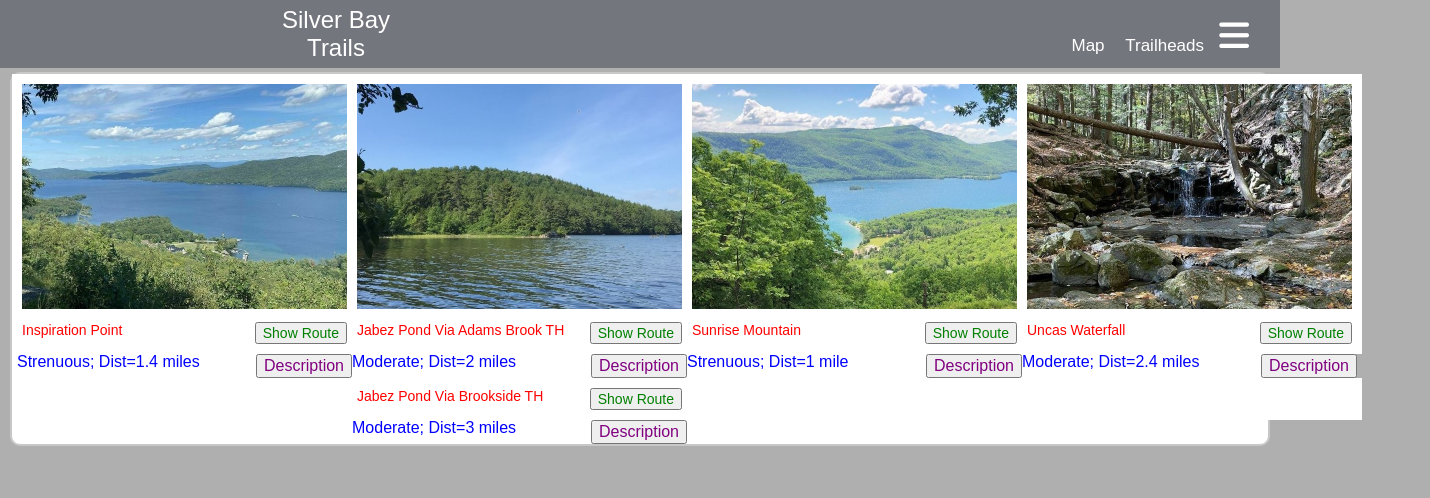
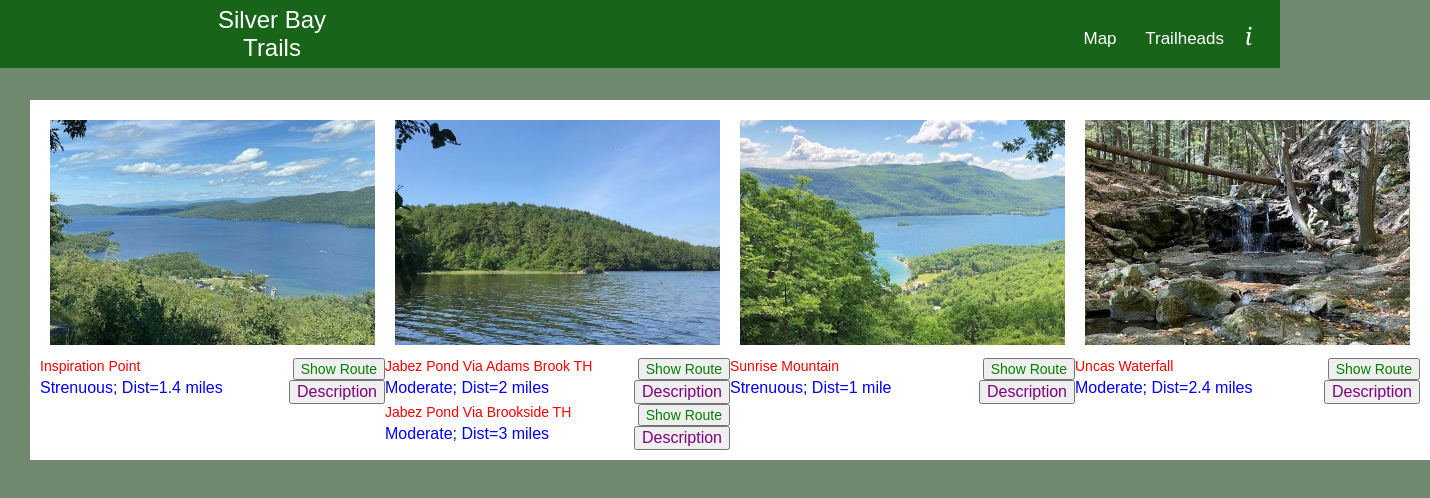
Before and after one commit to silverbaymaps/sbmaps, a plain HTML site: page trails.html in a window 1280 px wide. Shown: the whole page, 1430 px wide, since content can reach past the window. Drawn offline with Linux system fonts and the light colour scheme.

Commit message:
Add files via upload

```diff
--- a/trailPoints.js
+++ b/trailPoints.js
@@ -7,6 +7,8 @@ sbMapConst.startLeft = 800;
 sbMapConst.mapViewCenterT = 500;
 sbMapConst.mapViewCenterL = 500;
 sbMapConst.topMargin = 60;
+sbMapConst.destImgWidth = 325
+sbMapConst.destImgPadding = 10;
 
 
 var quadrant1  = //Whole Map
@@ -242,6 +244,18 @@ function buildTrailsGallery() {
         tr.appendChild(td);
     }
 
+    //Set the destination images' width and padding
+    var imgs = document.getElementsByClassName('dest-img');
+    for (var i = 0; i < imgs.length; i++) {
+        imgs[i].style.width = sbMapConst.destImgWidth + "px";
+        imgs[i].style.padding = sbMapConst.destImgPadding + "px";
+    }
+
+    //Compute the width of the destination gallery
+    var gallery = document.getElementById("gallery");
+    var galleryWidth = galleryDestArray.length * (sbMapConst.destImgWidth + (2 * sbMapConst.destImgPadding));
+    gallery.style.width = galleryWidth + "px";
+
     setupTrailsGallery();
 }
 
@@ -282,3 +296,7 @@ function setupTrailMap() {
     x.innerHTML = "Destinations"
     sbMapVars.isMapMode = true;
 }
+
+function showInfo() {
+
+}
--- a/trails.css
+++ b/trails.css
@@ -13,9 +13,10 @@ a:link {
     text-decoration: none;
     font-size: 24px;
     display: block;
-    background: rgb(115, 118, 125);
+    background: rgb(24, 100, 24);
+    /* rgb(115, 118, 125); */
     color: white;
-    width: 50%;
+    width: 40%;
     text-align: center;
 }
 
@@ -24,20 +25,21 @@ a:link {
     display: block;
 }
 
-.topnav a.hamburger-icon {
+
+/* .topnav a.hamburger-icon {
     display: block;
     position: absolute;
     right: 15px;
     top: 5px;
     margin-left: auto;
     margin-right: auto;
-}
+} */
 
 .topnav a.map-dest-toggle {
     display: block;
     position: absolute;
-    right: 150px;
-    top: 23px;
+    right: 138px;
+    top: 16px;
     margin-left: auto;
     margin-right: auto;
 }
@@ -45,15 +47,27 @@ a:link {
 .topnav a.trailhead-btn {
     display: block;
     position: absolute;
-    right: 60px;
-    top: 23px;
+    right: 40px;
+    top: 16px;
     margin-left: auto;
     margin-right: auto;
 }
 
+.topnav a.info-btn {
+    display: block;
+    position: absolute;
+    right: 12px;
+    top: 10px;
+    margin-left: auto;
+    margin-right: auto;
+    font-family: Georgia, Helvetica, sans-serif;
+    font-style: italic;
+    font-size: 24px;
+}
+
 .topnav {
     overflow: hidden;
-    background: rgb(115, 118, 125);
+    background: rgb(24, 100, 24);
     position: fixed;
     width: 100%;
     top: 0;
@@ -68,6 +82,12 @@ a:link {
     display: block;
 }
 
+body {
+    font-family: Arial, Helvetica, sans-serif;
+    margin: 0;
+    background-color: rgb(111, 138, 111);
+}
+
 
 /*
     ========================================
@@ -76,28 +96,17 @@ a:link {
 */
 
 .gallery {
-    /* overflow-x: auto; */
-    margin: 72px 10px 10px 10px;
-    /* width: 2600px;
-    padding: 10px 10px 10px 10px; */
+    margin: 100px 30px 30px 30px;
+    padding: 10px 10px 10px 10px;
     display: block;
     background: white;
-    border-radius: 10px;
-    border: 2px solid rgba(200, 200, 200);
-}
-
-.gallery-dest {
-    background: white;
-    /* border-radius: 10px; */
-    border: 10px solid white;
-}
-
-.gallery a {
-    color: rgba(100, 100, 100);
 }
 
 .dest-img {
-    width: 325px
+    /* width and padding is dynamically changed at page load
+    width: 325px;
+    padding: 10px; */
+    background: white;
 }
 
 .dest-name {
--- a/trails.html
+++ b/trails.html
@@ -25,9 +25,11 @@
             </div>
             <a id="map-dest-toggle" href="javascript:void(0);" class="map-dest-toggle" onclick="toggleMapMode();">Destinations</a>
             <a href="javascript:void(0);" class="trailhead-btn" onclick="setupTrailMap();">Trailheads</a>
-            <a href="javascript:void(0);" class="hamburger-icon" onclick="hamburgerClick();">
-                <i class="fa fa-bars fa-2x"></i>
-            </a>
+            <a href="javascript:void(0);" class="info-btn" onclick="showInfo();">i</a>
+            <!-- <a href="javascript:void(0);" class="hamburger-icon" onclick="hamburgerClick();"> -->
+            <!-- <i class="fas fa-ellipsis-v fa-2x"></i>  -->
+            <!-- <i class="fas fa-info fa-2x"></i> -->
+            <!-- </a> -->
             <!-- <div id="menu" class="menu-div">
                 <table class="menu-table">
                     <tbody class="menu-tbody">
@@ -78,7 +80,7 @@
             </div>
         </div>
         <div id="gallery" class="gallery">
-            <table>
+            <table id="gallery-table">
                 <tr id="gallery-image-row">
                     <!-- <td class="gallery-dest">
                         <img id="dest-img-0" class="dest-img" src="InspirationPt.jpg" alt="Inspiration Pt">
```
